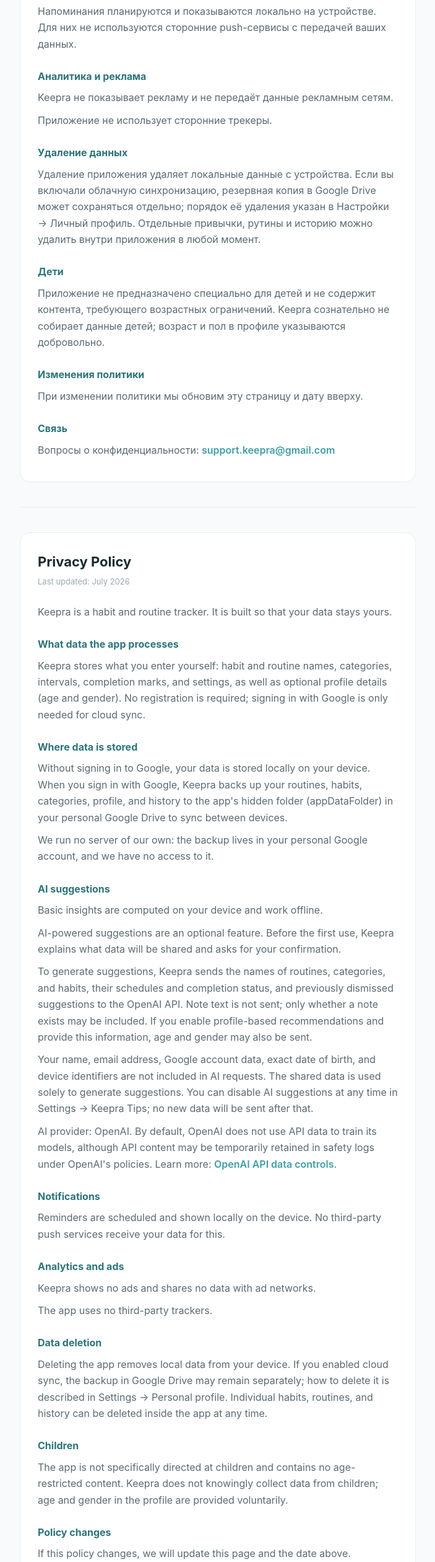
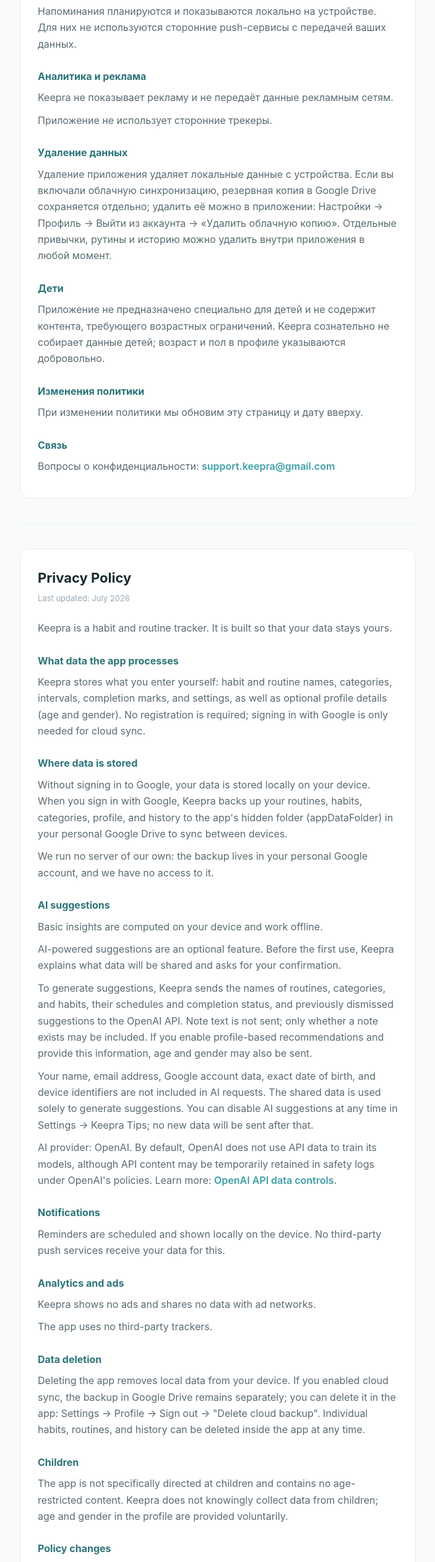
Before and after one commit to flaming565/keepra-site, a plain HTML site: page privacy.html in a window 1280 px wide. Shown: the part 1384-3904 px from the top of the page at 62% size, without its empty margins (288-991 px from the left). Drawn offline with Linux system fonts and the light colour scheme.

Commit message:
Update privacy

```diff
--- a/privacy.html
+++ b/privacy.html
@@ -66,7 +66,7 @@
     <p>Приложение не использует сторонние трекеры.</p>
 
     <h2>Удаление данных</h2>
-    <p>Удаление приложения удаляет локальные данные с устройства. Если вы включали облачную синхронизацию, резервная копия в Google Drive может сохраняться отдельно; порядок её удаления указан в Настройки → Личный профиль. Отдельные привычки, рутины и историю можно удалить внутри приложения в любой момент.</p>
+    <p>Удаление приложения удаляет локальные данные с устройства. Если вы включали облачную синхронизацию, резервная копия в Google Drive сохраняется отдельно; удалить её можно в приложении: Настройки → Профиль → Выйти из аккаунта → «Удалить облачную копию». Отдельные привычки, рутины и историю можно удалить внутри приложения в любой момент.</p>
 
     <h2>Дети</h2>
     <p>Приложение не предназначено специально для детей и не содержит контента, требующего возрастных ограничений. Keepra сознательно не собирает данные детей; возраст и пол в профиле указываются добровольно.</p>
@@ -110,7 +110,7 @@
     <p>The app uses no third-party trackers.</p>
 
     <h2>Data deletion</h2>
-    <p>Deleting the app removes local data from your device. If you enabled cloud sync, the backup in Google Drive may remain separately; how to delete it is described in Settings → Personal profile. Individual habits, routines, and history can be deleted inside the app at any time.</p>
+    <p>Deleting the app removes local data from your device. If you enabled cloud sync, the backup in Google Drive remains separately; you can delete it in the app: Settings → Profile → Sign out → "Delete cloud backup". Individual habits, routines, and history can be deleted inside the app at any time.</p>
 
     <h2>Children</h2>
     <p>The app is not specifically directed at children and contains no age-restricted content. Keepra does not knowingly collect data from children; age and gender in the profile are provided voluntarily.</p>
```
